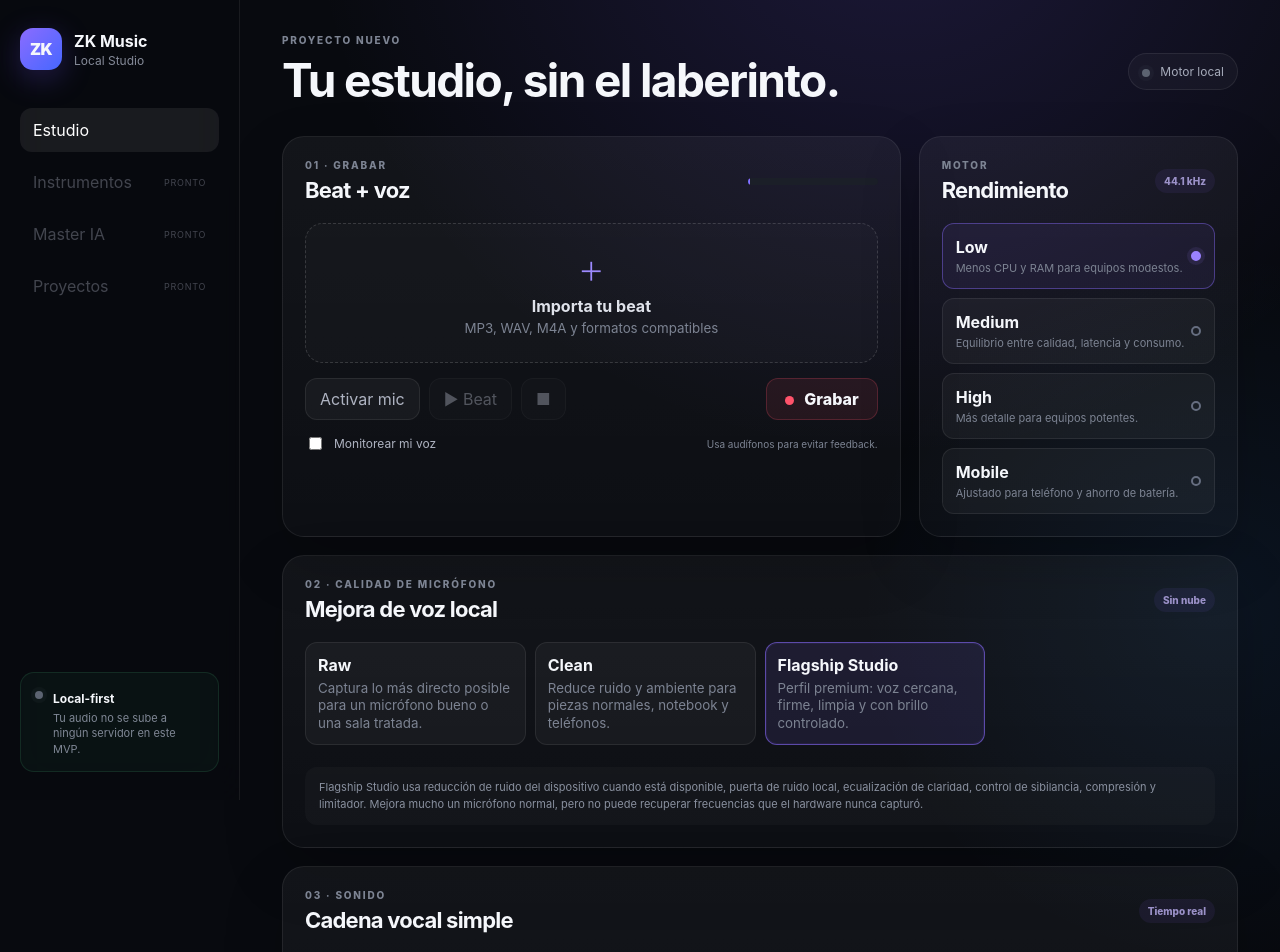
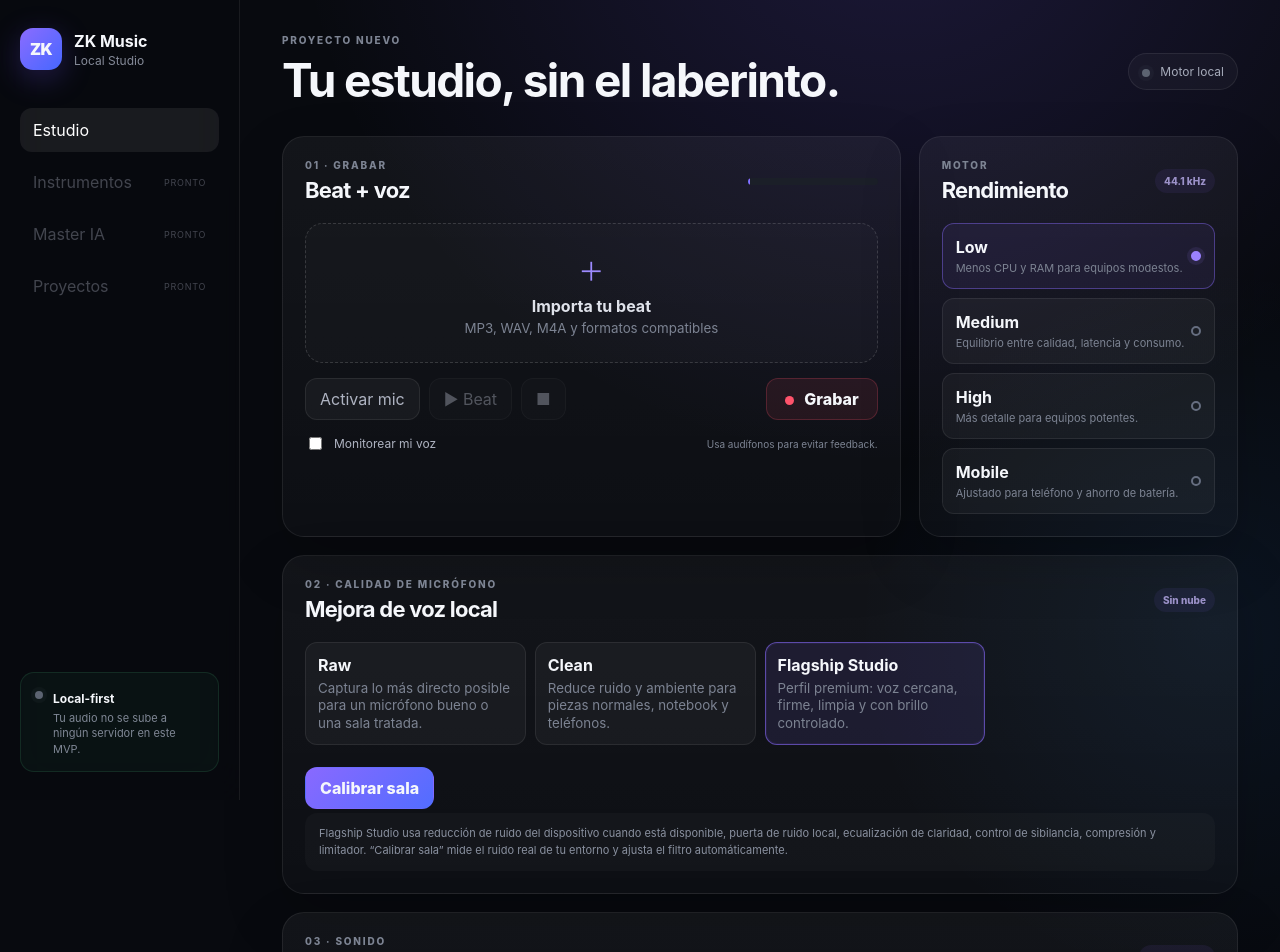
Before and after one commit to ZKYONA/Zk_Music, a React (Vite) app: page / in a window 1280 px wide. Shown: the top 952 px of the page. Built offline with nearby package versions, Linux system fonts and the light colour scheme.

Commit message:
feat: add room calibration control

```diff
--- a/src/App.tsx
+++ b/src/App.tsx
@@ -39,6 +39,7 @@ export default function App() {
   const [beatName, setBeatName] = useState("");
   const [recording, setRecording] = useState(false);
   const [monitor, setMonitor] = useState(false);
+  const [calibrating, setCalibrating] = useState(false);
   const [takeUrl, setTakeUrl] = useState("");
   const [takeType, setTakeType] = useState("audio/webm");
   const [level, setLevel] = useState(0);
@@ -154,6 +155,30 @@ export default function App() {
       setStatus("Mejora de voz: " + VOICE_ENHANCEMENT_PROFILES[mode].name + ".");
     } catch (reason) {
       setError(reason instanceof Error ? reason.message : "No se pudo cambiar la mejora de voz.");
+    }
+  }
+
+  async function calibrateRoom() {
+    setError("");
+    setCalibrating(true);
+    setStatus("Calibrando ruido ambiente…");
+
+    try {
+      const threshold = await engineRef.current?.calibrateRoom();
+      setMicReady(true);
+      setStatus(
+        "Sala calibrada. Umbral de ruido: " +
+          (threshold?.toFixed(1) ?? "—") +
+          " dB.",
+      );
+    } catch (reason) {
+      setError(
+        reason instanceof Error
+          ? reason.message
+          : "No se pudo calibrar el ruido ambiente.",
+      );
+    } finally {
+      setCalibrating(false);
     }
   }
 
@@ -341,12 +366,21 @@ export default function App() {
             })}
           </div>
 
-          <p className="quality-note">
-            Flagship Studio usa reducción de ruido del dispositivo cuando está disponible,
-            puerta de ruido local, ecualización de claridad, control de sibilancia,
-            compresión y limitador. Mejora mucho un micrófono normal, pero no puede
-            recuperar frecuencias que el hardware nunca capturó.
-          </p>
+          <div className="quality-actions">
+            <button
+              className="primary-button"
+              onClick={() => void calibrateRoom()}
+              disabled={recording || calibrating}
+            >
+              {calibrating ? "Calibrando…" : "Calibrar sala"}
+            </button>
+            <p className="quality-note">
+              Flagship Studio usa reducción de ruido del dispositivo cuando está disponible,
+              puerta de ruido local, ecualización de claridad, control de sibilancia,
+              compresión y limitador. “Calibrar sala” mide el ruido real de tu entorno y
+              ajusta el filtro automáticamente.
+            </p>
+          </div>
         </section>
 
         <section className="panel">
```
